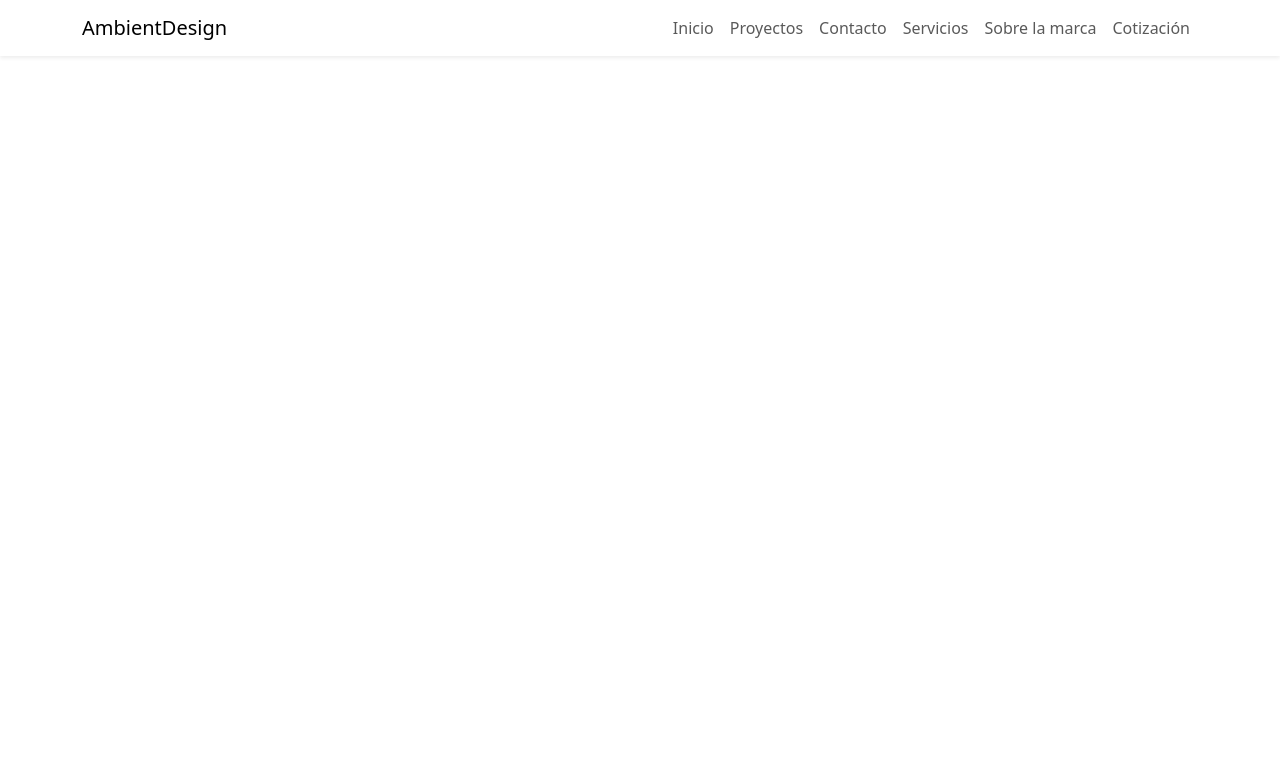
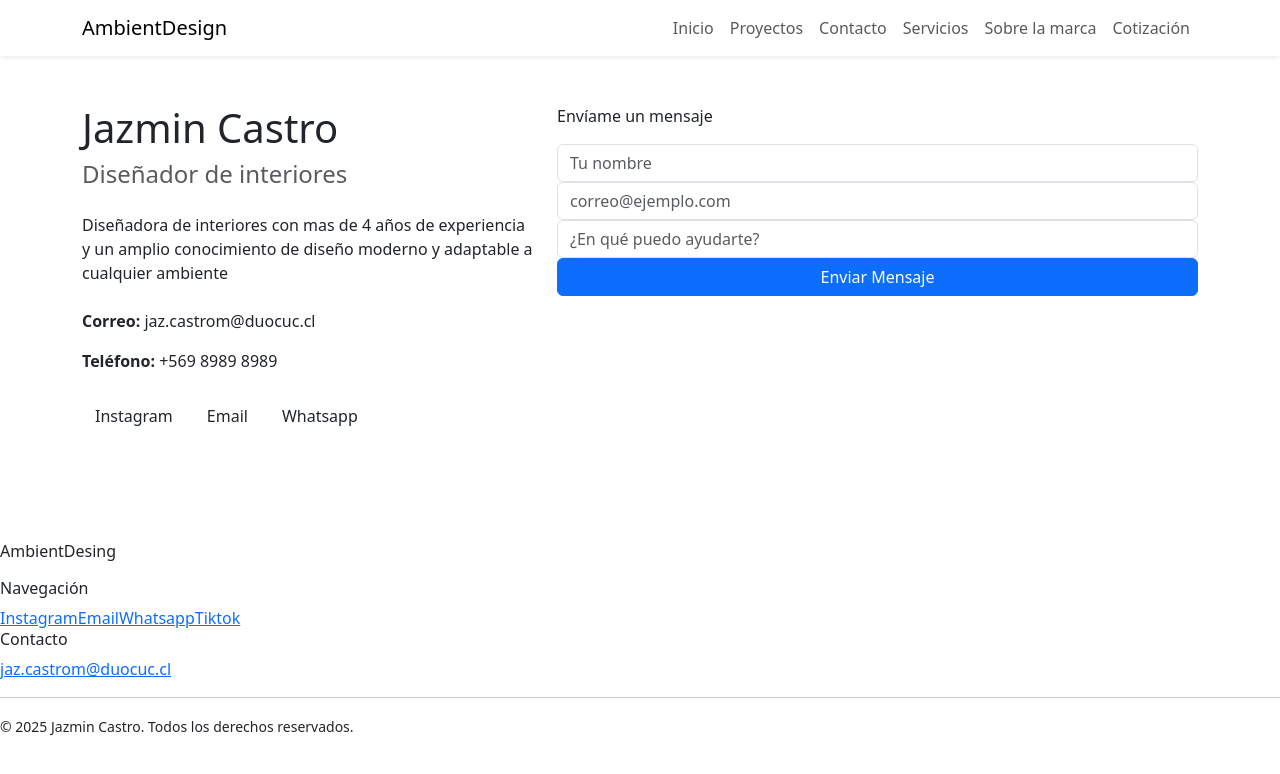
Before and after one commit to fa-morande/AmbientDesing, a React (Vite) app: page /contacto in a window 1280 px wide. Shown: the top 774 px of the page. Built offline with nearby package versions, Linux system fonts and the light colour scheme.

Commit message:
primera version estable de la pagina contacto

```diff
--- a/src/App.jsx
+++ b/src/App.jsx
@@ -2,6 +2,7 @@ import React, { Suspense } from 'react';
 import { Routes, Route } from 'react-router-dom';
 import { appRoutes } from '@/routes/Config';
 import Navbar from '@/components/molecules/navigation/Navbar';
+import Footer from '@/components/molecules/navigation/Footer'; // 1. Importar el Footer
 
 function App() {
     return (
@@ -13,11 +14,15 @@ function App() {
                 path={path}
                 element={
                 <>
-                    {/* Solo renderiza el Navbar si showNavbar no es explícitamente false */}
+                    {/* 2. El Navbar se muestra según la config */}
                     {showNavbar !== false && <Navbar />}
+
                     <main className="page-content">
                     <Component />
                     </main>
+
+                    {/* 3. Renderizar el Footer aquí para que aparezca en todas las páginas */}
+                    {showNavbar !== false && <Footer />}
                 </>
                 }
             />
--- /dev/null
+++ b/src/components/molecules/forms/Formulario.jsx
@@ -0,0 +1,15 @@
+import React from "react";
+import Text from "@/components/atoms/Text";
+
+function FormGroup({ title, children, onSubmit }) {
+    return (
+        <div className="body-form-group">
+            {title && <Text className="title-form-group">{title}</Text>}
+            <form onSubmit={onSubmit}>
+                {children}
+            </form>
+        </div>
+    );
+}
+
+export default FormGroup;
--- a/src/components/molecules/forms/TablaCotizacion.jsx
+++ b/src/components/molecules/forms/TablaCotizacion.jsx
@@ -1,7 +1,7 @@
 import React, { useState } from "react";
 import CardCotizacion from "@/components/molecules/cards/CardCotizacion";
-import HeaderDinamic from "@/components/molecules/navigation/HeaderDinamic";
 import cotizacion from "@/services/projects/cotizacion";
+import HeaderDinamico from "@/components/molecules/navigation/HeaderDinamico";
 
 function TablaCotizacion() {
     const planesKeys = Object.keys(cotizacion);
@@ -16,7 +16,7 @@ function TablaCotizacion() {
     return (
         <div className="body-tabla-cotizacion">
             {/* Seccion Header */}
-            <HeaderDinamic
+            <HeaderDinamico
                 options={opcionesHeader}
                 activeTab={planActivo}
                 onTabChange={setPlanActivo}
--- a/src/components/molecules/navigation/HeaderDinamic.jsx
+++ b/src/components/molecules/navigation/HeaderDinamico.jsx
@@ -1,13 +1,13 @@
 import React from "react";
 import Text from "@/components/atoms/Text";
 
-function HeaderDinamic({ options, onTabChange }) {
+function HeaderDinamico({ options, onTabChange }) {
     return (
         <div className="tab-header-container" style={{ display: 'flex', gap: '20px' }}>
             {options.map((option) => (
                 <Text
                     key={option.id}
-                    className="headerDinamic"
+                    className="headerDinamico"
                     variant="h2"
                     onClick={() => onTabChange(option.id)}
                 >
@@ -18,4 +18,4 @@ function HeaderDinamic({ options, onTabChange }) {
     );
 }
 
-export default HeaderDinamic;
+export default HeaderDinamico;
--- /dev/null
+++ b/src/components/molecules/shared/InfoBlock.jsx
@@ -0,0 +1,24 @@
+import React from "react";
+import Text from "@/components/atoms/Text";
+
+function InfoBlock({ title, subtitle, description, children, className = "" }) {
+    return (
+        <div className={`info-block ${className}`}>
+            {title && <Text variant="h1" className="mb-2">{title}</Text>}
+            {subtitle && <Text variant="h4" className="text-muted mb-4">{subtitle}</Text>}
+
+            {description && (
+                <Text className="mb-4">
+                    {description}
+                </Text>
+            )}
+
+            {/* Los children permiten inyectar detalles extra como el correo o teléfono */}
+            <div className="info-details mt-4">
+                {children}
+            </div>
+        </div>
+    );
+}
+
+export default InfoBlock;
--- /dev/null
+++ b/src/components/molecules/shared/SocialGroup.jsx
@@ -0,0 +1,25 @@
+import React from "react";
+import Button from "@/components/atoms/Button";
+
+function SocialGroup({ networks, className = "" }) {
+    if (!networks) return null;
+
+    return (
+        <div className={`redes-container d-flex gap-2 ${className}`}>
+            {networks.map((red) => (
+                red.url && (
+                    <a
+                        key={red.nombre}
+                        href={red.url}
+                        target="_blank"
+                        rel="noreferrer"
+                    >
+                        <Button variant="outline">{red.nombre}</Button>
+                    </a>
+                )
+            ))}
+        </div>
+    );
+}
+
+export default SocialGroup;
--- /dev/null
+++ b/src/components/organisms/shared/actuators/ContactForm.jsx
@@ -0,0 +1,43 @@
+import React from "react";
+import Formulario from "@/components/molecules/forms/Formulario";
+import Input from "@/components/atoms/Input";
+import Button from "@/components/atoms/Button";
+
+function ContactForm() {
+    const handleContactSubmit = (e) => {
+        e.preventDefault();
+        console.log("Datos de contacto enviados");
+    };
+
+    return (
+        <div className="body-contact-form">
+            <Formulario
+            title="Envíame un mensaje"
+            onSubmit={handleContactSubmit}
+            >
+                <Input
+                    label="Nombre"
+                    placeholder="Tu nombre"
+                    name="user_name"
+                />
+                <Input
+                    label="Email"
+                    type="email"
+                    placeholder="correo@ejemplo.com"
+                    name="user_email"
+                />
+                <Input
+                    label="Mensaje"
+                    textarea={true}
+                    placeholder="¿En qué puedo ayudarte?"
+                    name="message"
+                />
+                <Button className="w-100" type="submit">
+                    Enviar Mensaje
+                </Button>
+            </Formulario>
+        </div>
+    );
+}
+
+export default ContactForm;
--- /dev/null
+++ b/src/components/organisms/shared/boxes/InfoUser.jsx
@@ -0,0 +1,29 @@
+// src/components/organisms/shared/UserInfo.jsx
+import React from "react";
+import InfoBlock from "@/components/molecules/shared/InfoBlock";
+import SocialGroup from "@/components/molecules/shared/SocialGroup";
+import Text from "@/components/atoms/Text";
+
+function UserInfo({ user, showSocial = true }) {
+    if (!user) return null;
+
+    return (
+        <div className="user-info-organism">
+            <InfoBlock
+                title={user.nombre}
+                subtitle={user.tituloprincipal}
+                description={user.descripcion}
+            >
+                {/* Inyectamos los detalles específicos como hijos */}
+                <Text><strong>Correo:</strong> {user.correo}</Text>
+                <Text><strong>Teléfono:</strong> {user.numero}</Text>
+            </InfoBlock>
+
+            {showSocial && (
+                <SocialGroup networks={user.redes} className="mt-4" />
+            )}
+        </div>
+    );
+}
+
+export default UserInfo;
--- a/src/pages/Contacto.jsx
+++ b/src/pages/Contacto.jsx
@@ -1,7 +1,26 @@
-import React from "react";
+import React from 'react';
+import user from '@/services/layouts/user';
+import InfoUser from '@/components/organisms/shared/boxes/InfoUser';
+import ContactForm from '@/components/organisms/shared/actuators/ContactForm';
 
 function Contacto() {
+    return (
+        <div className="contacto-page container py-5">
+            <div className="row">
 
+                {/* Lado Izquierdo: Organismo de Información */}
+                <div className="col-md-5 mb-5">
+                    <InfoUser user={user} />
+                </div>
+
+                {/* Lado Derecho: Organismo de Formulario */}
+                <div className="col-md-7">
+                    <ContactForm />
+                </div>
+
+            </div>
+        </div>
+    );
 }
 
 export default Contacto;
--- a/src/services/layouts/user.js
+++ b/src/services/layouts/user.js
@@ -27,12 +27,7 @@ const user = {
             url: "",
             icono: "tiktok"
         }
-    ],
-    nosotros: "",
-    bievenidos: "titulo de la card",
-    titulo: "Servicios",
-    texto: "aqui es donde va lo escrito que te redirecciona luego con un boton a revisar el portafolio"
-
+    ]
 }
 
 export default user;
```
Also changed, not shown: src/services/layouts/marca.js (added, +7 -0 lines).
